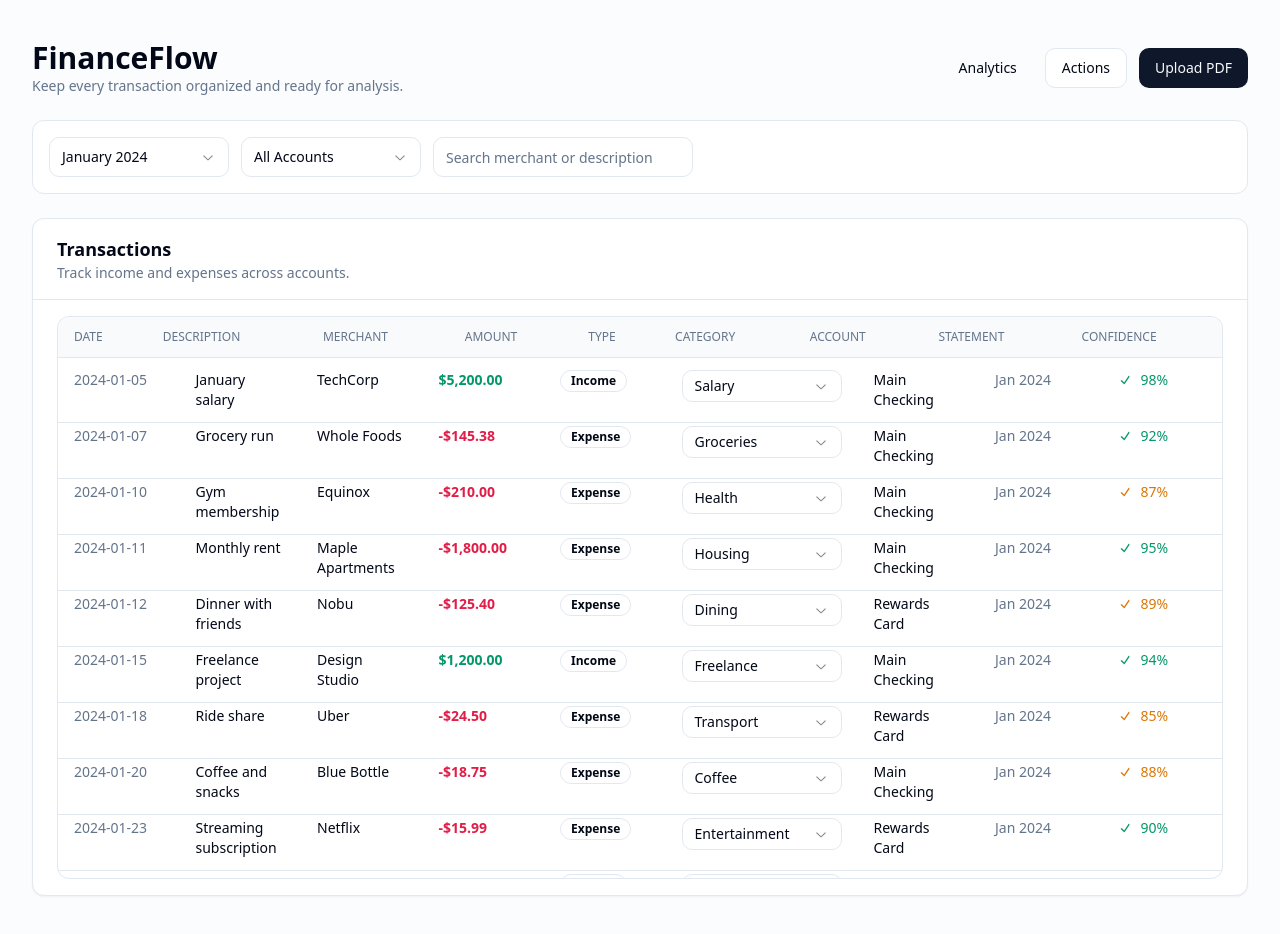
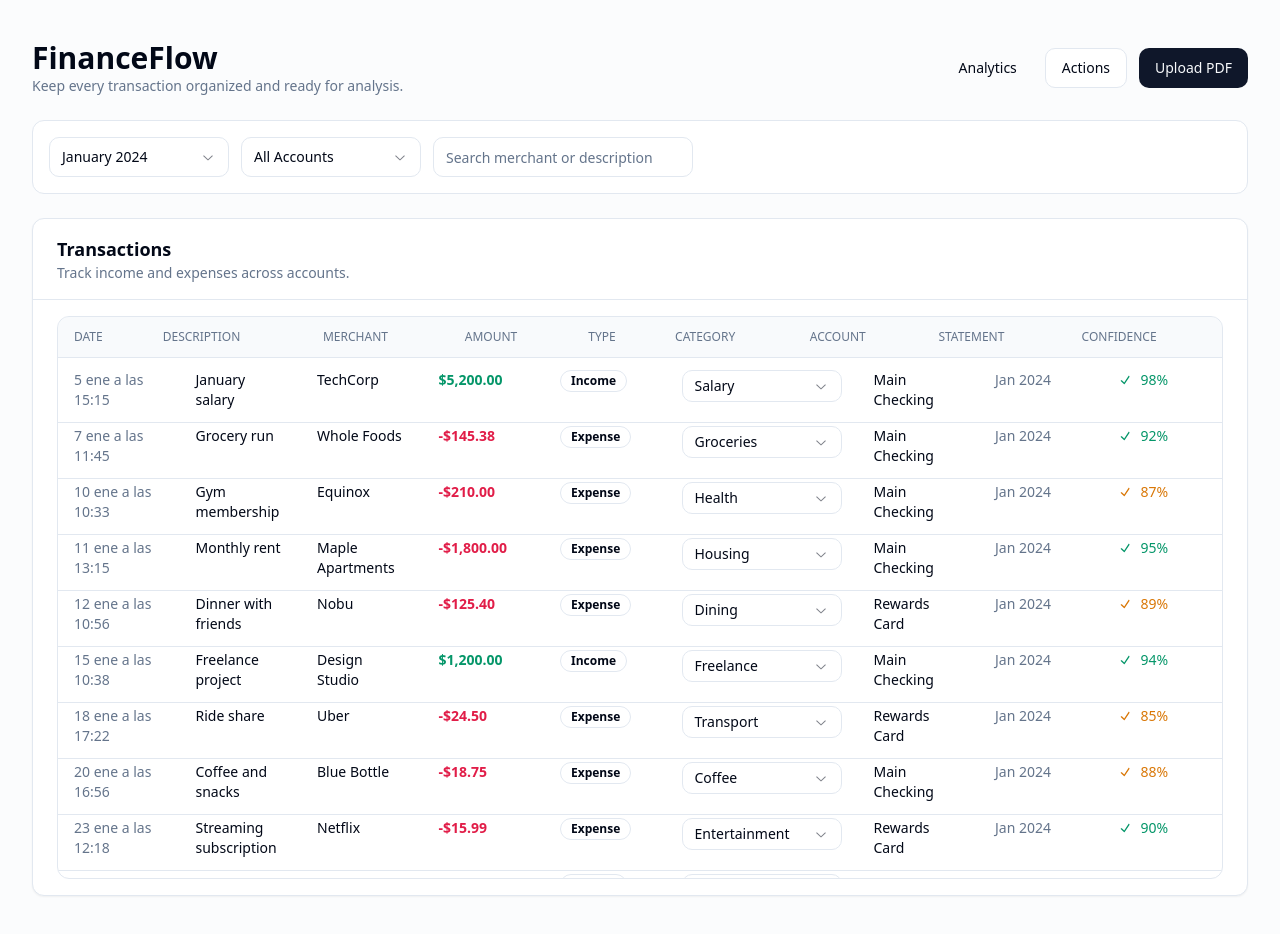
Before and after one commit to Aminston/finance-app, a Next.js app: page /transactions in a window 1280 px wide. Built offline with nearby package versions, Linux system fonts and the light colour scheme.

Commit message:
Format transaction dates in Spanish

```diff
--- a/components/transactions/TransactionsTable.tsx
+++ b/components/transactions/TransactionsTable.tsx
@@ -13,6 +13,7 @@ import { CheckIcon } from "@radix-ui/react-icons";
 import type { Transaction } from "@/types";
 import { Badge } from "@/components/ui/badge";
 import { Select, SelectContent, SelectItem, SelectTrigger, SelectValue } from "@/components/ui/select";
+import { formatTransactionDate } from "@/lib/date";
 import { cn } from "@/lib/utils";
 
 const categories = [
@@ -42,7 +43,9 @@ export function TransactionsTable({ data }: TransactionsTableProps) {
         accessorKey: "date",
         header: "Date",
         cell: ({ row }) => (
-          <span className="text-sm text-muted-foreground">{row.original.date}</span>
+          <span className="text-sm text-muted-foreground">
+            {formatTransactionDate(row.original.date)}
+          </span>
         )
       },
       {
--- a/data/mockData.ts
+++ b/data/mockData.ts
@@ -3,7 +3,7 @@ import type { Transaction } from "@/types";
 export const mockTransactions: Transaction[] = [
   {
     id: "1",
-    date: "2024-01-05",
+    date: "2024-01-05T15:15:00",
     description: "January salary",
     merchant: "TechCorp",
     amount: 5200,
@@ -15,7 +15,7 @@ export const mockTransactions: Transaction[] = [
   },
   {
     id: "2",
-    date: "2024-01-07",
+    date: "2024-01-07T11:45:00",
     description: "Grocery run",
     merchant: "Whole Foods",
     amount: -145.38,
@@ -27,7 +27,7 @@ export const mockTransactions: Transaction[] = [
   },
   {
     id: "3",
-    date: "2024-01-10",
+    date: "2024-01-10T10:33:00",
     description: "Gym membership",
     merchant: "Equinox",
     amount: -210,
@@ -39,7 +39,7 @@ export const mockTransactions: Transaction[] = [
   },
   {
     id: "4",
-    date: "2024-01-11",
+    date: "2024-01-11T13:15:00",
     description: "Monthly rent",
     merchant: "Maple Apartments",
     amount: -1800,
@@ -51,7 +51,7 @@ export const mockTransactions: Transaction[] = [
   },
   {
     id: "5",
-    date: "2024-01-12",
+    date: "2024-01-12T10:56:00",
     description: "Dinner with friends",
     merchant: "Nobu",
     amount: -125.4,
@@ -63,7 +63,7 @@ export const mockTransactions: Transaction[] = [
   },
   {
     id: "6",
-    date: "2024-01-15",
+    date: "2024-01-15T10:38:00",
     description: "Freelance project",
     merchant: "Design Studio",
     amount: 1200,
@@ -75,7 +75,7 @@ export const mockTransactions: Transaction[] = [
   },
   {
     id: "7",
-    date: "2024-01-18",
+    date: "2024-01-18T17:22:00",
     description: "Ride share",
     merchant: "Uber",
     amount: -24.5,
@@ -87,7 +87,7 @@ export const mockTransactions: Transaction[] = [
   },
   {
     id: "8",
-    date: "2024-01-20",
+    date: "2024-01-20T16:56:00",
     description: "Coffee and snacks",
     merchant: "Blue Bottle",
     amount: -18.75,
@@ -99,7 +99,7 @@ export const mockTransactions: Transaction[] = [
   },
   {
     id: "9",
-    date: "2024-01-23",
+    date: "2024-01-23T12:18:00",
     description: "Streaming subscription",
     merchant: "Netflix",
     amount: -15.99,
@@ -111,7 +111,7 @@ export const mockTransactions: Transaction[] = [
   },
   {
     id: "10",
-    date: "2024-01-26",
+    date: "2024-01-26T10:02:00",
     description: "Bonus payout",
     merchant: "TechCorp",
     amount: 800,
--- /dev/null
+++ b/lib/date.ts
@@ -0,0 +1,53 @@
+const DAY_IN_MS = 24 * 60 * 60 * 1000;
+
+const weekdayFormatter = new Intl.DateTimeFormat("es-ES", { weekday: "long" });
+const monthDayFormatter = new Intl.DateTimeFormat("es-ES", {
+  day: "numeric",
+  month: "short"
+});
+const timeFormatter = new Intl.DateTimeFormat("es-ES", {
+  hour: "numeric",
+  minute: "2-digit"
+});
+
+const toStartOfDay = (value: Date) => {
+  const date = new Date(value);
+  date.setHours(0, 0, 0, 0);
+  return date;
+};
+
+const isSameDay = (left: Date, right: Date) =>
+  left.getFullYear() === right.getFullYear() &&
+  left.getMonth() === right.getMonth() &&
+  left.getDate() === right.getDate();
+
+const formatMonthDay = (date: Date) =>
+  monthDayFormatter
+    .format(date)
+    .toLowerCase()
+    .replace(".", "");
+
+export const formatTransactionDate = (dateString: string, now = new Date()) => {
+  const parsedDate = new Date(dateString);
+
+  if (Number.isNaN(parsedDate.getTime())) {
+    return dateString;
+  }
+
+  const todayStart = toStartOfDay(now);
+  const dateStart = toStartOfDay(parsedDate);
+  const diffInDays = Math.floor((todayStart.getTime() - dateStart.getTime()) / DAY_IN_MS);
+
+  let label = formatMonthDay(parsedDate);
+
+  if (isSameDay(parsedDate, now)) {
+    label = "Hoy";
+  } else if (isSameDay(parsedDate, new Date(todayStart.getTime() - DAY_IN_MS))) {
+    label = "Ayer";
+  } else if (diffInDays >= 2 && diffInDays < 7) {
+    label = weekdayFormatter.format(parsedDate).toLowerCase();
+  }
+
+  const time = timeFormatter.format(parsedDate);
+  return `${label} a las ${time}`;
+};
```
